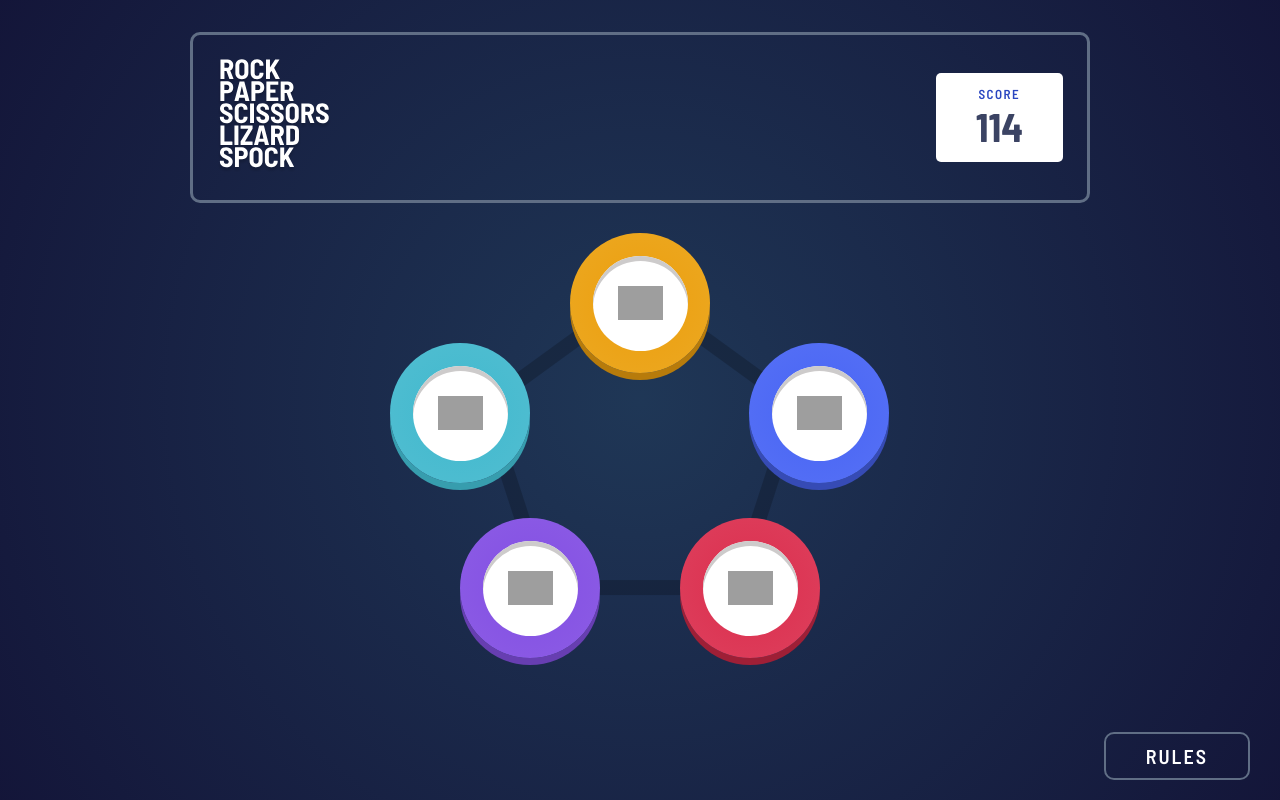
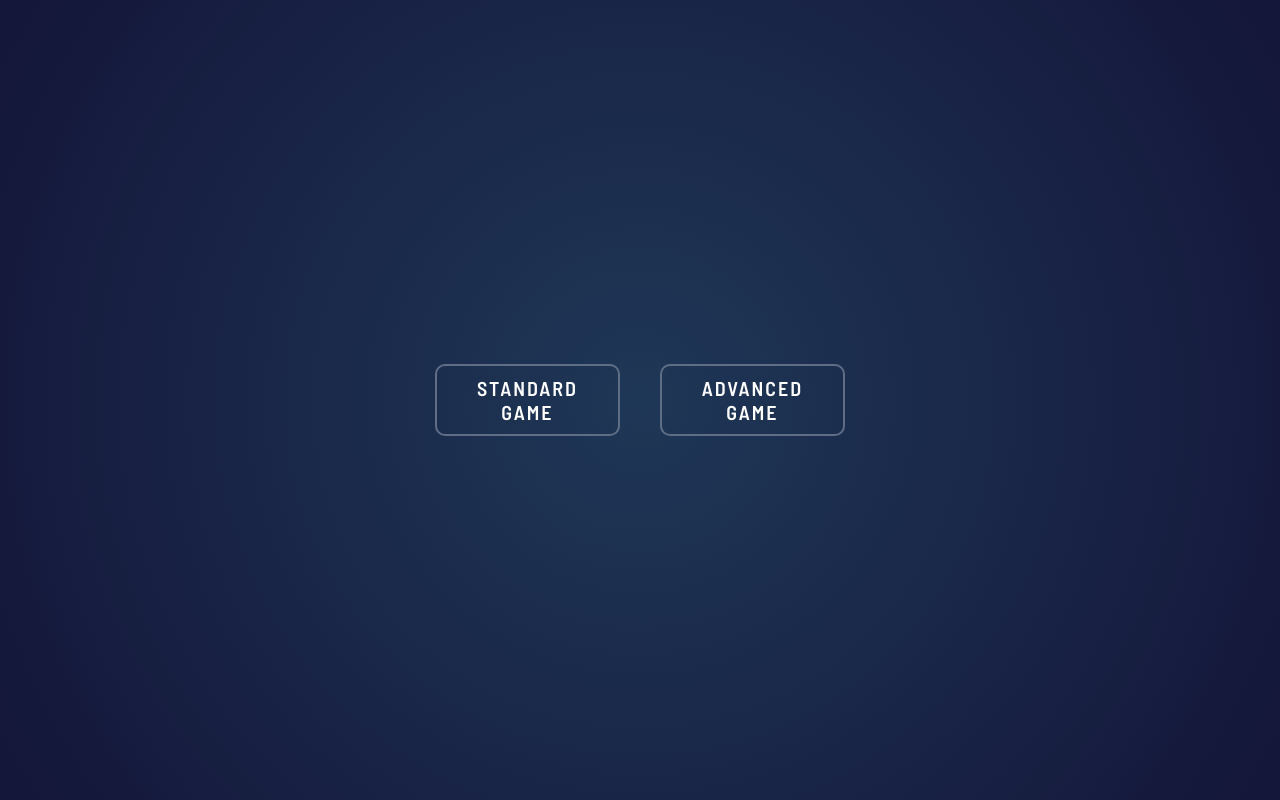
Before and after one commit to better5afe/Rock-Paper-Scissors-Lizard-Spock, a React (Create React App) app: page / in a window 1280 px wide. Built offline with nearby package versions, Linux system fonts and the light colour scheme; grey boxes are pictures that could not be loaded.

Commit message:
Added a return button to go back to the difficulty selection, wired up select reducer to it

```diff
--- a/src/App.tsx
+++ b/src/App.tsx
@@ -6,11 +6,12 @@ import { useSelector } from 'react-redux';
 import { StateInterface } from './models/interfaces';
 
 const App = () => {
+	const selectedGame = useSelector((state: StateInterface) => state.select);
 	const modal = useSelector((state: StateInterface) => state.modal);
 
 	return (
 		<>
-			<Game />
+			{selectedGame === '' ? <SelectGame /> : <Game />}
 			{!modal
 				? ''
 				: ReactDOM.createPortal(
--- a/src/components/Game.tsx
+++ b/src/components/Game.tsx
@@ -3,14 +3,19 @@ import GameBoard from './subcomponents/GameBoard';
 import Button from './reusable/Button';
 import { useDispatch } from 'react-redux';
 import { openModal } from '../store/actions/modal-actions';
+import { reset } from '../store/actions/select-actions';
 
 import './Game.scss';
 
 const Game = () => {
 	const dispatch = useDispatch();
 
-	const openModalHandler = (event: React.MouseEvent) => {
+	const openModalHandler = () => {
 		dispatch(openModal());
+	};
+
+	const resetSelectionHandler = () => {
+		dispatch(reset());
 	};
 
 	return (
@@ -18,6 +23,7 @@ const Game = () => {
 			<Header />
 			<GameBoard />
 			<Button className='rules' text='rules' onClick={openModalHandler} />
+			<Button className='return' text='Go Back' onClick={resetSelectionHandler}></Button>
 		</main>
 	);
 };
--- a/src/components/SelectGame.tsx
+++ b/src/components/SelectGame.tsx
@@ -1,5 +1,6 @@
 import { useDispatch } from 'react-redux';
 import { select } from '../store/actions/select-actions';
+import { SelectedGame } from '../models/interfaces';
 import Button from './reusable/Button';
 
 import './SelectGame.scss';
@@ -16,7 +17,7 @@ const SelectGame = () => {
 		<div className='select-box'>
 			<Button
 				text='Standard Game'
-				value='standard'
+				value={SelectedGame.STANDARD}
 				onClick={selectGameHandler}
 			/>
 			<Button
--- a/src/components/reusable/Button.scss
+++ b/src/components/reusable/Button.scss
@@ -20,10 +20,11 @@
 		border-color: colors.$white;
 	}
 
-	&--rules {
+	&--rules,
+	&--return {
 		display: block;
 		padding: 0.5em 2em;
-		margin: 0 auto;
+		margin: 1em auto;
 	}
 
 	&:hover,
@@ -55,7 +56,8 @@
 		font-size: 2rem;
 
 		&--play-again,
-		&--rules {
+		&--rules,
+		&--return {
 			margin: 0;
 		}
 	}
@@ -63,9 +65,9 @@
 
 @media (min-width: 992px) {
 	.button {
-		&--rules {
+		&--rules,
+		&--return {
 			position: fixed;
-			right: 30px;
 			bottom: 20px;
 			transform: translateX(0);
 
@@ -74,5 +76,13 @@
 				transform: scale(1.1);
 			}
 		}
+
+		&--rules {
+			right: 30px;
+		}
+
+		&--return {
+			left: 30px;
+		}
 	}
 }
--- a/src/store/reducers/select-reducer.ts
+++ b/src/store/reducers/select-reducer.ts
@@ -1,7 +1,7 @@
 import { SELECT, RESET } from '../actions/select-actions';
 import { ActionInterface } from '../../models/interfaces';
 
-const initialState = 'advanced';
+const initialState = '';
 
 export const selectGameReducer = (
 	state = initialState,
```
